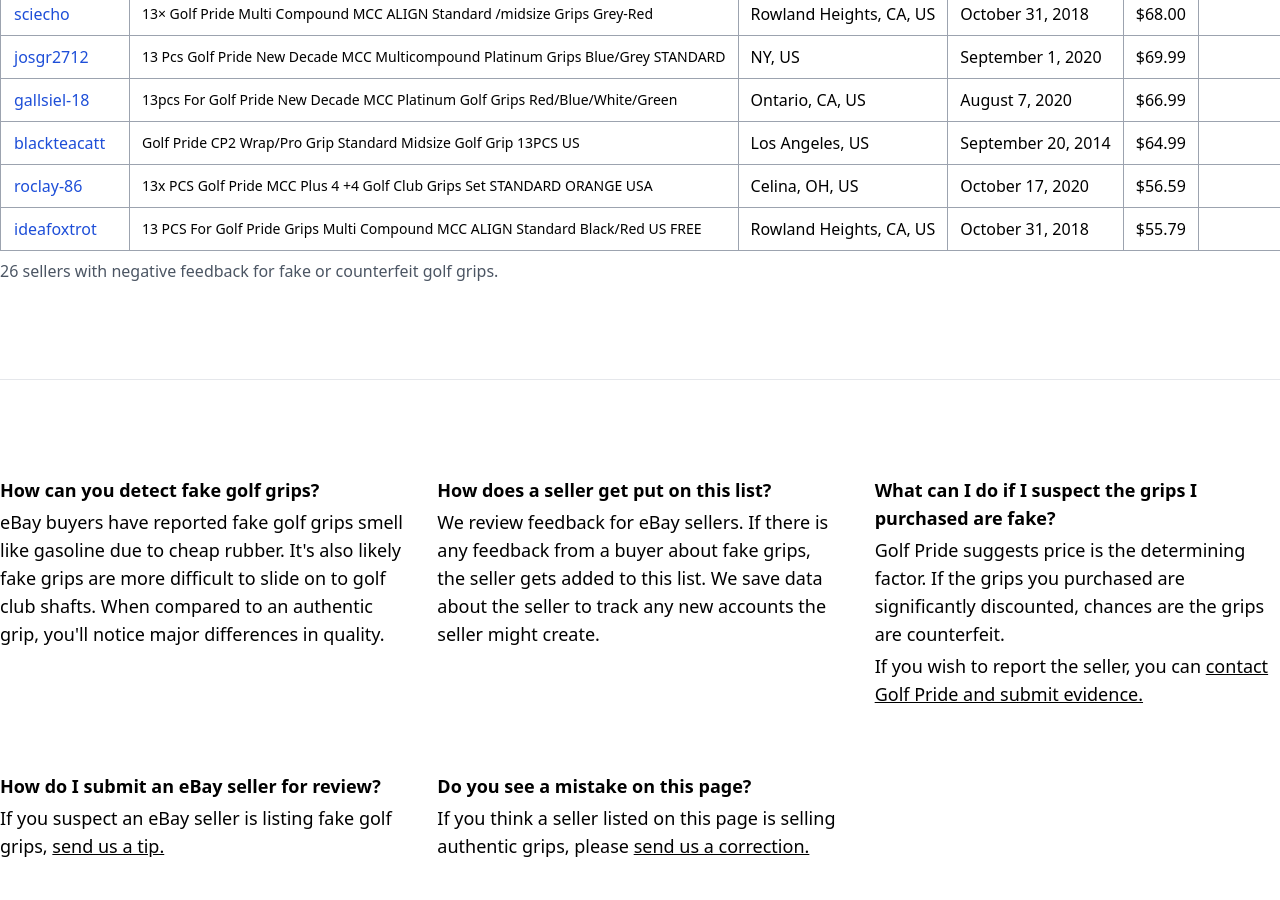
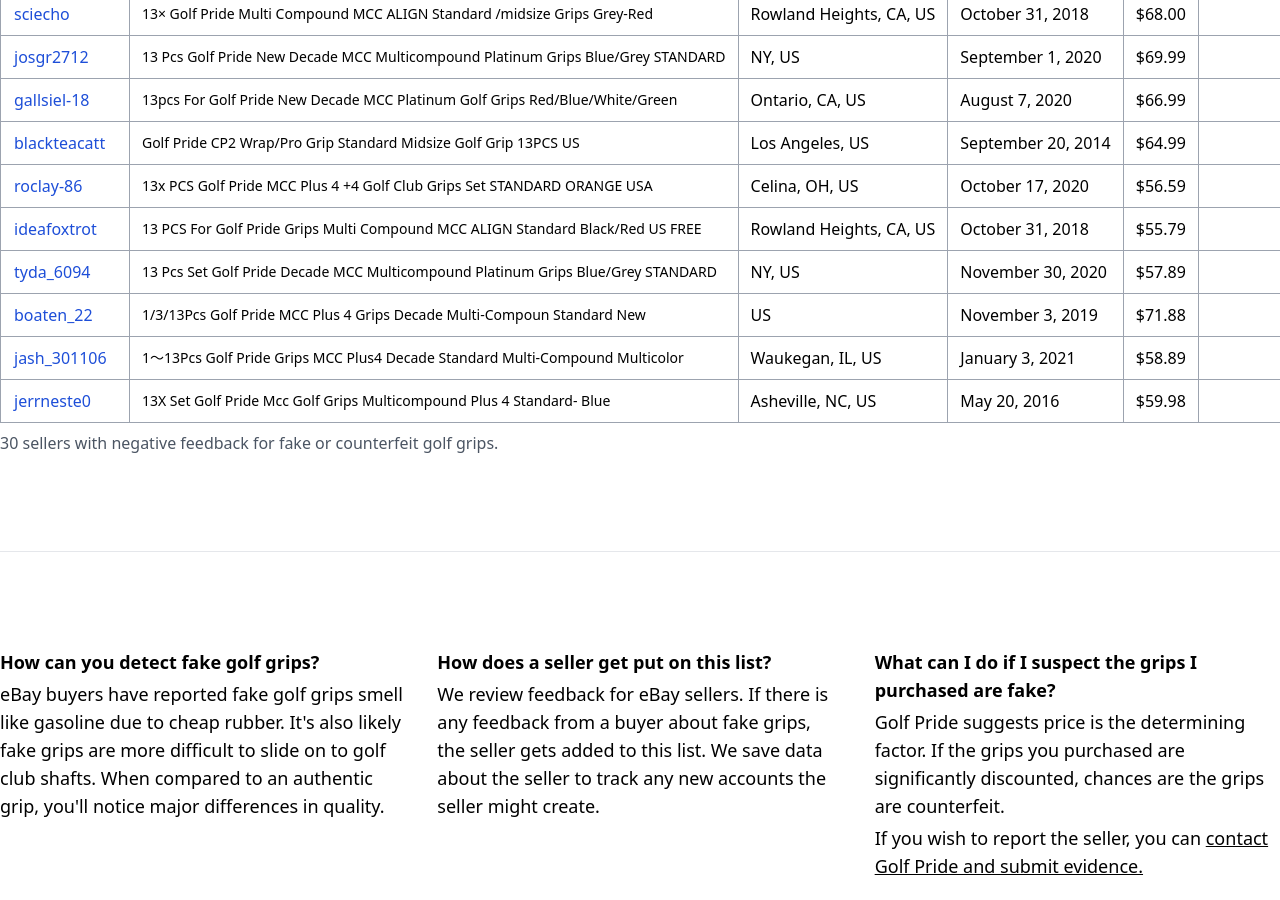
Before and after one commit to djhopper01/fakegolfgrips, a Jekyll site: the page built from docs/index.html, in a window 1280 px wide and 900 px high, scrolled down 1145 px. Built offline with Jekyll 4.4.1, drawn with Linux system fonts in a browser that asks for light colours; comment, search, counter and statistics services are not loaded.

Commit message:
Updates sellers

```diff
--- a/docs/_data/sellers.yml
+++ b/docs/_data/sellers.yml
@@ -185,3 +185,31 @@
   title: 13 PCS For Golf Pride Grips Multi Compound MCC ALIGN Standard Black/Red US FREE
   price: $55.79
   created_on: October 31, 2018
+
+- username: tyda_6094
+  profile: https://www.ebay.com/usr/tyda_6094
+  location: NY, US
+  title: 13 Pcs Set Golf Pride Decade MCC Multicompound Platinum Grips Blue/Grey STANDARD
+  price: $57.89
+  created_on: November 30, 2020
+
+- username: boaten_22
+  profile: https://www.ebay.com/usr/boaten_22
+  location: US
+  title: 1/3/13Pcs Golf Pride MCC Plus 4 Grips Decade Multi-Compoun Standard New
+  price: $71.88
+  created_on: November 3, 2019
+
+- username: jash_301106
+  profile: https://www.ebay.com/usr/jash_301106
+  location: Waukegan, IL, US
+  title: 1～13Pcs Golf Pride Grips MCC Plus4 Decade Standard Multi-Compound Multicolor
+  price: $58.89
+  created_on: January 3, 2021
+
+- username: jerrneste0
+  profile: https://www.ebay.com/usr/jerrneste0
+  location: Asheville, NC, US
+  title: 13X Set Golf Pride Mcc Golf Grips Multicompound Plus 4 Standard- Blue
+  price: $59.98
+  created_on: May 20, 2016
```
